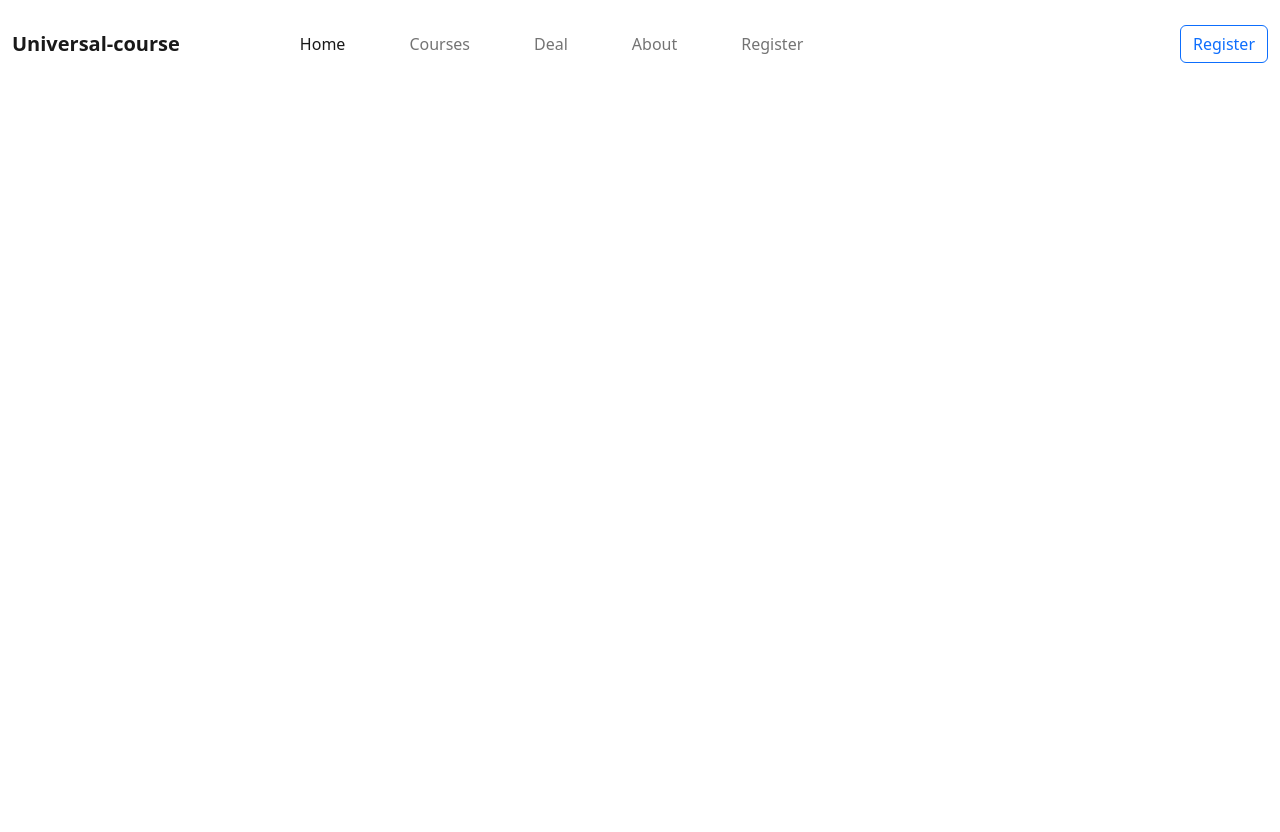
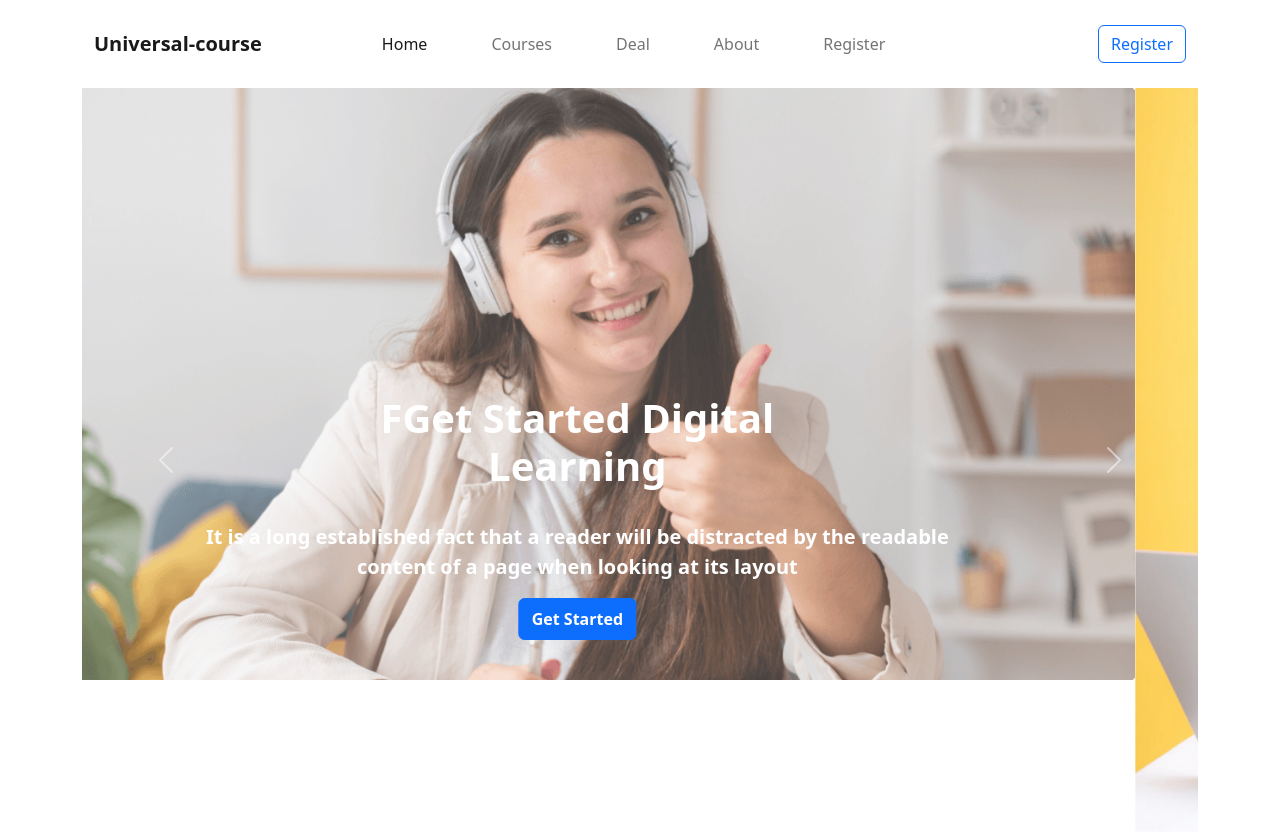
Before and after one commit to AbdulJobbar/Assignment-3-course-selling-site, a plain HTML site: page index.html in a window 1280 px wide. Before the commit the page ends 800 px from the top, so only its background shows below. Drawn offline with nearby package versions, Linux system fonts and the light colour scheme.

Commit message:
slider compelete

```diff
--- a/index.html
+++ b/index.html
@@ -17,10 +17,11 @@
     <!-- over-write css -->
 </head>
 
-<body>
-
+<body class="container">
+    <!-- header -->
     <header>
 
+        <!-- navigation start -->
         <nav class="navbar navbar-expand-lg bg-white my-lg-3">
             <div class="container-fluid">
                 <button class="navbar-toggler" type="button" data-bs-toggle="collapse"
@@ -55,9 +56,77 @@
                 </div>
             </div>
         </nav>
+        <!-- navigation end -->
+
+
+
+        <!-- slider start -->
+
+
+        <div id="carouselExampleControls" class="carousel slide" data-bs-ride="carousel">
+            <div class="carousel-inner">
+                <div class="carousel-item active">
+                    <img src="images/cover/cover-1.png" class="d-block w-100 opacity-75 img-fluid" alt="...">
+                    <div class="carousel-caption d-none d-md-block">
+                        <h1 class="fw-bold fs-1">FGet Started Digital <br>
+                            Learning</h1>
+                        <br>
+                        <p class="fw-semibold fs-5">It is a long established fact that a reader will be distracted by
+                            the
+                            readable
+                            content of a page when looking at its layout
+                        </p>
+                        <button class="btn btn-primary fw-semibold py-2">Get Started</button>
+                    </div>
+                </div>
+                <div class="carousel-item">
+                    <img src="images/cover/cover-2.jpg" class="d-block w-100 opacity-75 img-fluid" alt="...">
+                    <div class="carousel-caption d-none d-md-block  mb-5">
+                        <h1 class="fw-bold fs-1">FGet Started Digital <br>
+                            Learning</h1>
+                        <br>
+                        <p class="fw-semibold fs-5">It is a long established fact that a reader will be distracted by
+                            the
+                            readable
+                            content of a page when looking at its layout
+                        </p>
+                        <button class="btn btn-primary fw-semibold py-2">Get Started</button>
+                    </div>
+                </div>
+                <div class="carousel-item">
+                    <img src="images/cover/cover-3.jpg" class="d-block w-100 opacity-75 img-fluid" alt="...">
+                    <div class="carousel-caption d-none d-md-block">
+                        <h1 class="fw-bold fs-1">FGet Started Digital <br>
+                            Learning</h1>
+                        <br>
+                        <p class="fw-semibold fs-5">It is a long established fact that a reader will be distracted by
+                            the
+                            readable
+                            content of a page when looking at its layout
+                        </p>
+                        <button class="btn btn-primary fw-semibold py-2">Get Started</button>
+                    </div>
+                </div>
+            </div>
+            <button class="carousel-control-prev" type="button" data-bs-target="#carouselExampleControls"
+                data-bs-slide="prev">
+                <span class="carousel-control-prev-icon" aria-hidden="true"></span>
+                <span class="visually-hidden">Previous</span>
+            </button>
+            <button class="carousel-control-next" type="button" data-bs-target="#carouselExampleControls"
+                data-bs-slide="next">
+                <span class="carousel-control-next-icon" aria-hidden="true"></span>
+                <span class="visually-hidden">Next</span>
+            </button>
+        </div>
+
+        <!-- slider end -->
+
+
 
 
     </header>
+    <!-- header end -->
 
 
     <!-- script -->
```
